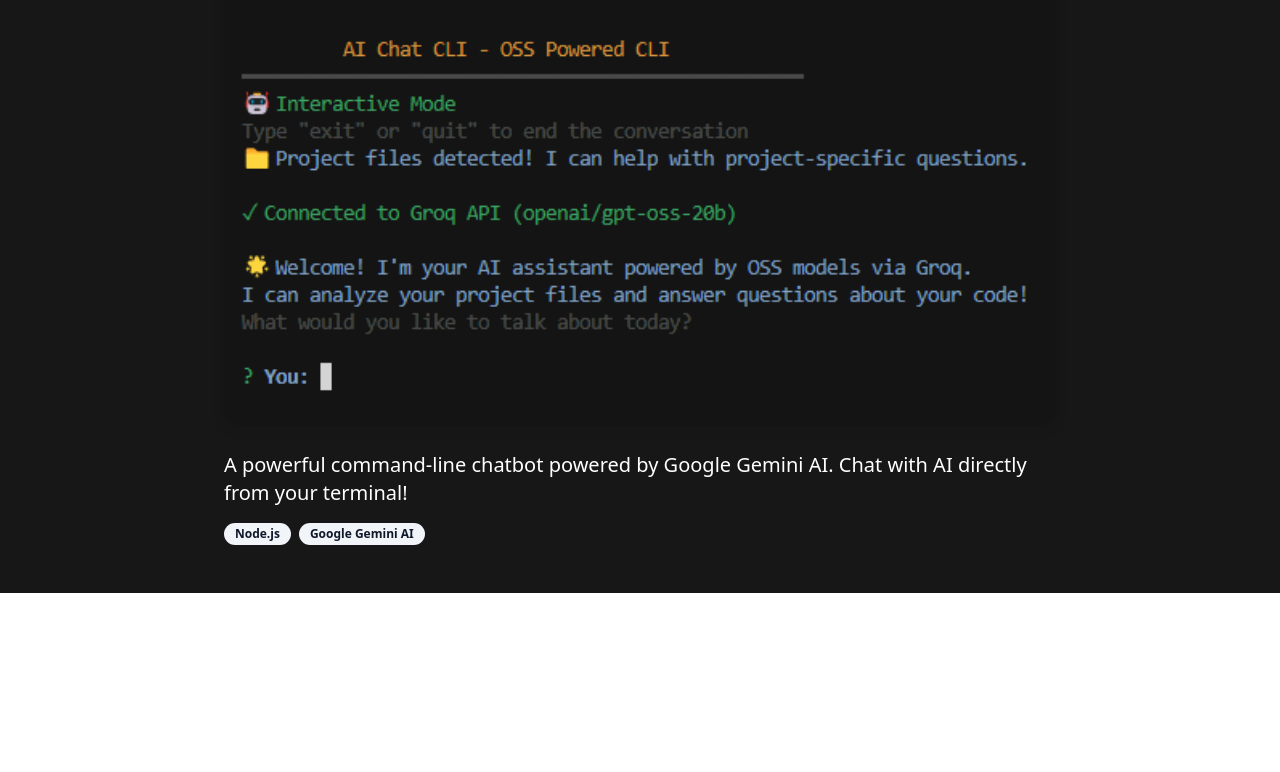
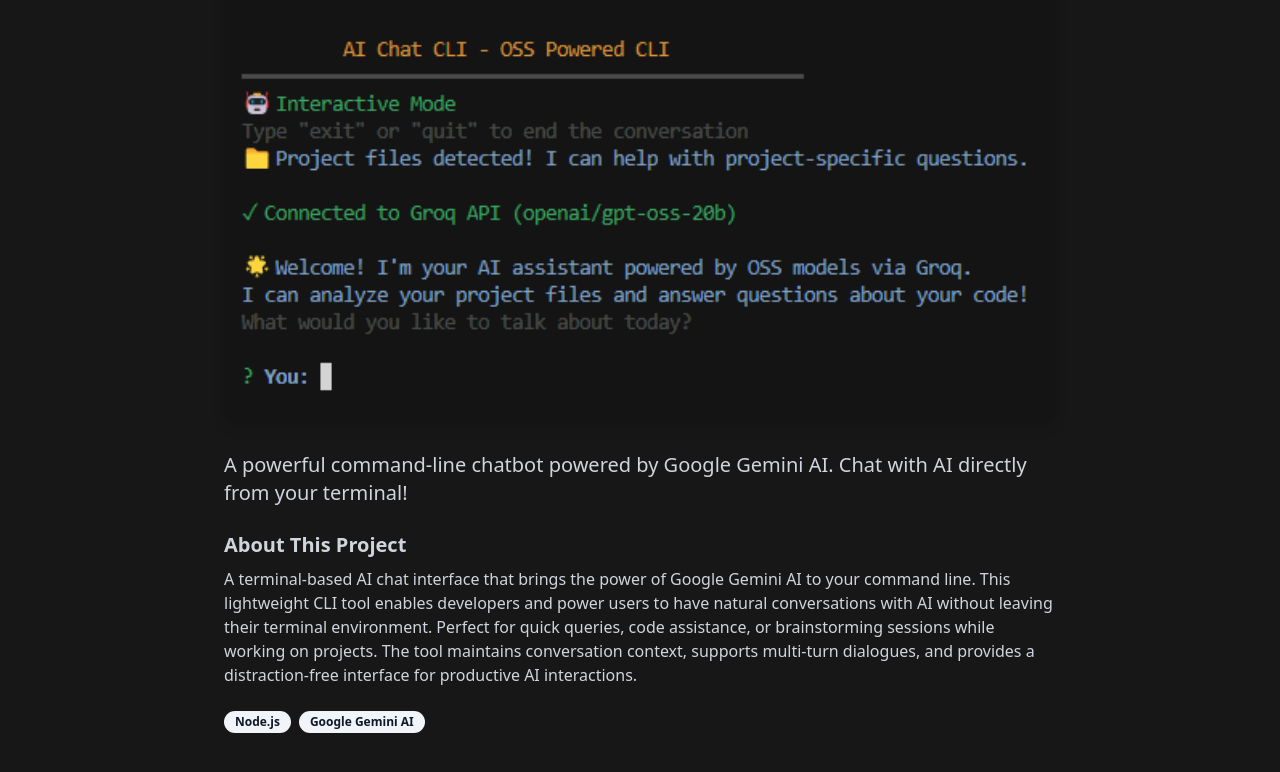
Before and after one commit to sany2407/portfolio, a Next.js app: page /projects/ai-chat-cli in a window 1280 px wide. Shown: the part 332-1104 px from the top of the page. Before the commit the page ends 925 px from the top, so only its background shows below. Built offline with nearby package versions, Linux system fonts and the light colour scheme.

Commit message:
added description

```diff
--- a/src/app/projects/[slug]/page.tsx
+++ b/src/app/projects/[slug]/page.tsx
@@ -62,7 +62,14 @@
         )}
 
         <div className="prose prose-invert max-w-none">
-          <p className="text-xl">{p.summary}</p>
+          <p className="text-xl text-gray-300 mb-6">{p.summary}</p>
+
+          {p.description && (
+            <div className="mb-6">
+              <h2 className='text-xl font-bold text-gray-300 mb-2'>About This Project</h2>
+              <p className="text-gray-300">{p.description}</p>
+            </div>
+          )}
 
           <div className="flex flex-wrap gap-2 my-4">
             {p.stack.map(tech => (
@@ -72,7 +79,7 @@
 
           {p.highlights && p.highlights.length > 0 && (
             <section>
-              <h2>Highlights</h2>
+              <h2 className='text-xl font-bold text-gray-300 mb-2'>Highlights</h2>
               <ul>
                 {p.highlights.map(h => <li key={h}>{h}</li>)}
               </ul>
@@ -81,10 +88,10 @@
 
           {p.orchestration && (
             <section>
-              <h2>Agentic Orchestration</h2>
+              <h2 className='text-xl font-bold text-gray-300 mb-2'>Agentic Orchestration</h2>
               {p.orchestration.tools?.length ? (
                 <div>
-                  <h4>Tools Used</h4>
+                  <h4 className='text-xl font-bold text-gray-300 mb-2'>Tools Used</h4>
                   <ul>
                     {p.orchestration.tools.map(t => <li key={t}>{t}</li>)}
                   </ul>
@@ -92,7 +99,7 @@
               ) : null}
               {p.orchestration.flowHighlights?.length ? (
                 <div>
-                  <h4>Flow Highlights</h4>
+                  <h4 className='text-xl font-bold text-gray-300 mb-2'>Flow Highlights</h4>
                   <ul>
                     {p.orchestration.flowHighlights.map(f => <li key={f}>{f}</li>)}
                   </ul>
@@ -100,7 +107,7 @@
               ) : null}
               {p.orchestration.architectureDiagram && (
                 <div className="mt-4">
-                  <h4>Architecture</h4>
+                  <h4 className='text-xl font-bold text-gray-300 mb-2'>Architecture</h4>
                   <Image src={p.orchestration.architectureDiagram} alt="Architecture Diagram" width={1200} height={630} className="rounded-lg" />
                 </div>
               )}
@@ -109,7 +116,7 @@
 
           {p.impact?.metrics && p.impact.metrics.length > 0 && (
             <section>
-              <h2>Impact</h2>
+              <h2 className='text-xl font-bold text-gray-300 mb-2'>Impact</h2>
               <ul>
                 {p.impact.metrics.map(m => (
                   <li key={m.label}><strong>{m.label}:</strong> {m.value}</li>
--- a/src/data/projects.ts
+++ b/src/data/projects.ts
@@ -4,6 +4,7 @@
   slug: string
   title: string
   summary: string
+  description?: string // Detailed description for individual project pages
   tags: string[]
   stack: string[]
   orchestration?: {
@@ -32,25 +33,26 @@
     title: 'Job Portal',
     summary:
       'Campus recruitment portal where student registration, job posting, application tracking, and analytics managed all at one place.',
+    description:
+      'A comprehensive campus recruitment platform designed to streamline the hiring process for educational institutions. The portal enables students to create detailed profiles, browse job opportunities, and track their applications in real-time. Recruiters can post jobs, review applications, and manage the entire recruitment workflow from a centralized dashboard. Built with the MERN stack, it features role-based access control, real-time notifications, and analytics dashboards to provide insights into recruitment metrics and trends.',
     tags: ['mern', 'dashboard'],
     stack: ['MongoDB', 'Express', 'React', 'Node'],
     links: {
-      // repo: 'https://github.com/sany2407/job-board-frontend',
-      demo:'https://job-board-frontend-eta.vercel.app/ '
+      demo: 'https://job-board-frontend-eta.vercel.app/'
     },
     cover: '/assets/job-board.png',
   },
-
-
   {
     slug: 'ecommerce-palm-products',
     title: 'E-commerce website',
     summary:
       'An e-commerce site for palm products with intuitive navigation, secure payments, and a clean, responsive UI.',
+    description:
+      'A modern e-commerce platform specializing in traditional palm-based products. The site features a clean, responsive design built with Next.js and TailwindCSS, offering seamless browsing experience across all devices. Customers can explore product catalogs, view detailed product information, and complete purchases through integrated payment gateways. The platform emphasizes user experience with fast page loads, intuitive navigation, and a streamlined checkout process, backend integration with Nextjs server side rendering and Mongodb and for payment processing with Razorpay.',
     tags: ['nextjs', 'ecommerce', 'tailwind'],
-    stack: ['Next.js', 'TailwindCSS'],
+    stack: ['Next.js', 'TailwindCSS', 'MongoDB', 'Razorpay'],
     links: {
-      demo:'https://vembar-karupatti.vercel.app/'
+      demo: 'https://vembar-karupatti.vercel.app/'
     },
     cover: '/assets/vembar.png',
   },
@@ -59,6 +61,8 @@
     title: 'RAG Document Assistant',
     summary:
       'Upload documents and chat with them via retrieval-augmented generation; sources cited and cached.',
+    description:
+      'An intelligent document assistant powered by Retrieval-Augmented Generation (RAG) technology. Users can upload various document formats and interact with their content through natural language queries. The system employs advanced chunking and embedding techniques to process documents, stores them in Pinecone vector database for efficient retrieval, and uses LangChain orchestration to generate accurate, contextual responses. Every answer includes proper source citations, allowing users to verify information. The assistant features hybrid search capabilities combining semantic and keyword-based retrieval, with intelligent caching to optimize performance for frequently asked questions.',
     tags: ['ai', 'rag', 'langchain'],
     stack: ['Next.js', 'Node.js', 'LangChain', 'OpenAI', 'Pinecone'],
     orchestration: {
@@ -75,6 +79,8 @@
     title: 'AI Chat CLI',
     summary:
       'A powerful command-line chatbot powered by Google Gemini AI. Chat with AI directly from your terminal!',
+    description:
+      'A terminal-based AI chat interface that brings the power of Google Gemini AI to your command line. This lightweight CLI tool enables developers and power users to have natural conversations with AI without leaving their terminal environment. Perfect for quick queries, code assistance, or brainstorming sessions while working on projects. The tool maintains conversation context, supports multi-turn dialogues, and provides a distraction-free interface for productive AI interactions.',
     tags: ['cli', 'ai', 'chat'],
     stack: ['Node.js', 'Google Gemini AI'],
     links: {
@@ -87,6 +93,8 @@
     title: 'NPM package: nextjs-auth-kit',
     summary:
       'CLI to scaffold Next.js auth (login, signup, middleware) with a single command to speed up project setup.',
+    description:
+      'A time-saving NPM package that automates the setup of authentication in Next.js projects. With a single command, developers can scaffold complete authentication flows including login, signup, password reset, and protected routes. The package generates production-ready code with best practices for security, including JWT token management, password hashing, and route middleware protection. It significantly reduces initial project setup time by eliminating the repetitive task of implementing authentication from scratch, allowing developers to focus on building core features.',
     tags: ['npm', 'nextjs', 'auth'],
     stack: ['Node.js', 'Next.js'],
     links: {
@@ -94,12 +102,13 @@
     },
     cover: '/assets/auth-kit.png',
   },
-
   {
     slug: 'ats-resume-editor',
     title: 'ATS Resume Editor',
     summary:
       'ATS Resume Editor is a web application that helps users to edit their resumes for ATS (Applicant Tracking System) compatibility.',
+    description:
+      'An AI-powered resume optimization tool that helps job seekers create ATS-friendly resumes. Built using LangGraph for sophisticated multi-agent orchestration, the system employs three specialized agents working in harmony: a Planner agent that analyzes resume requirements and creates optimization strategies, a Worker agent that executes specific improvements using various tools, and an Evaluator agent that validates changes for ATS compatibility. The application uses Redis for efficient state management and caching, ensuring fast response times. Users receive actionable feedback on keyword optimization, formatting issues, and content structure to maximize their chances of passing automated screening systems.',
     tags: ['ai', 'resume', 'langgraph'],
     stack: ['Next.js', 'Node.js', 'LangGraph', 'OpenAI', 'Redis'],
     orchestration: {
```
